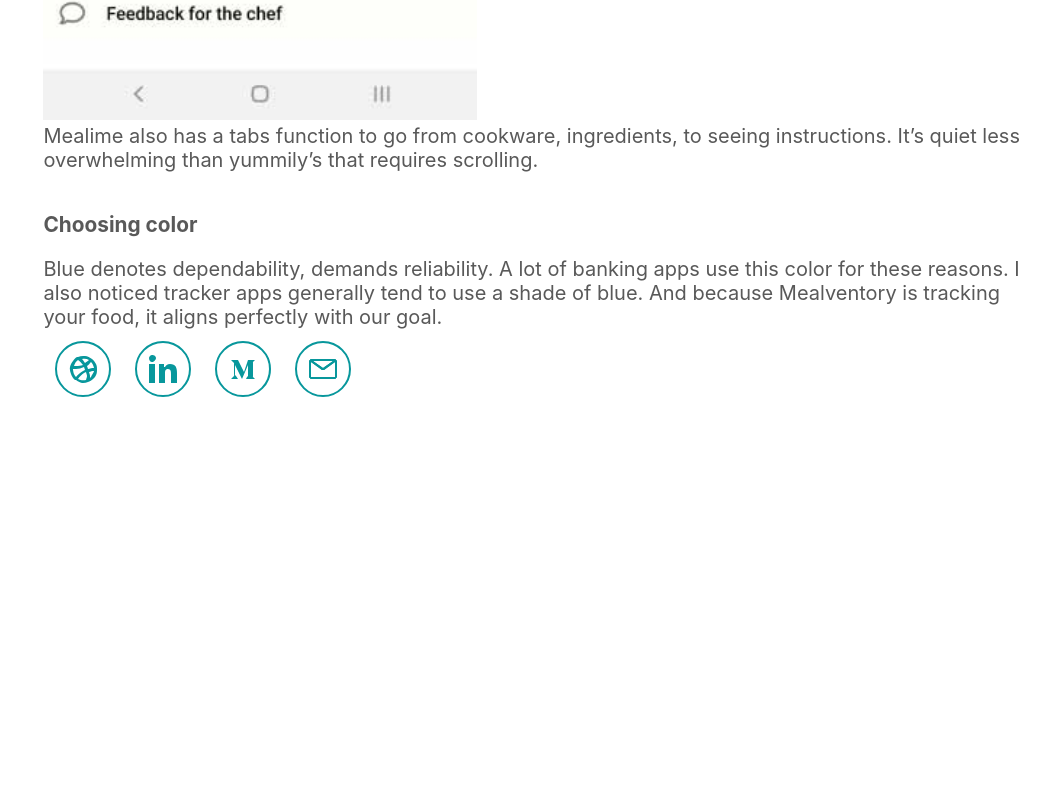
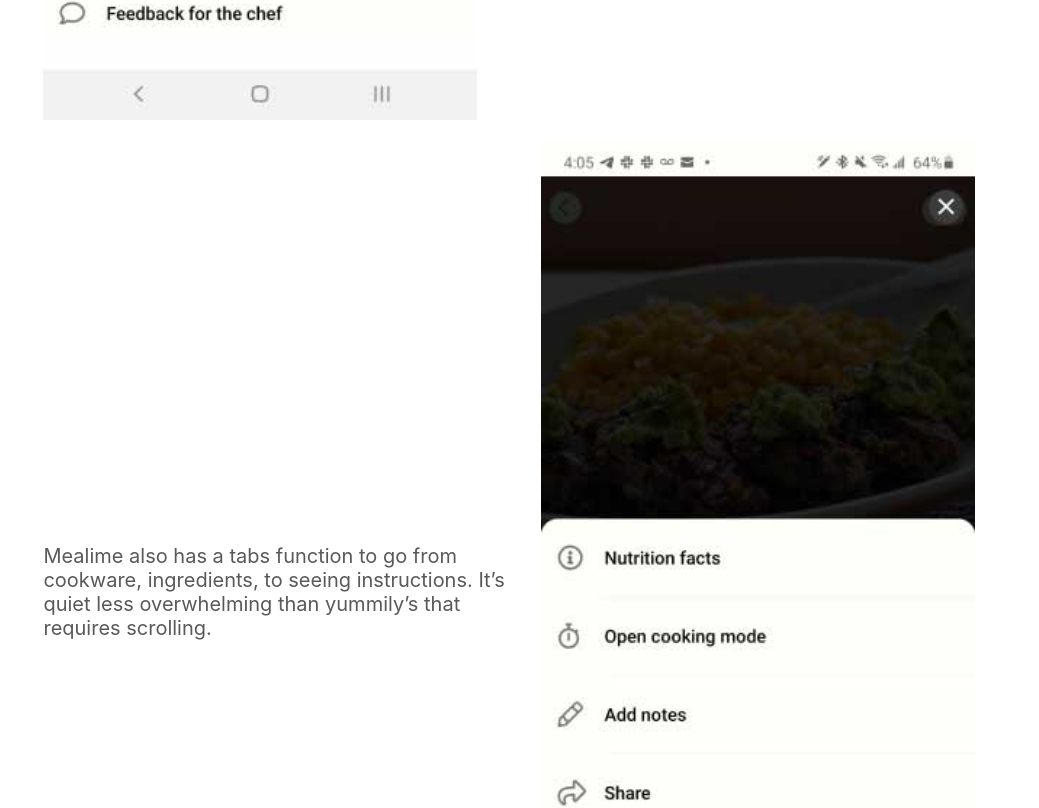
Before and after one commit to vishalicious213/mahiya, a React (Create React App) app: page /meal in a window 1280 px wide. Shown: the part 6277-7085 px from the top of the page, without its empty margins (241-1280 px from the left). Before the commit the page ends 6686 px from the top, so only its background shows below. Built offline with nearby package versions, Linux system fonts and the light colour scheme.

Commit message:
updated Mealventory

```diff
--- a/src/components/case-studies/Mealventory.js
+++ b/src/components/case-studies/Mealventory.js
@@ -100,7 +100,12 @@ function Meal() {
           <p className='case-font fifty-pad text-align-center'>Mealime on the other hand has a slew of options in a popup menu including printing and sharing recipe, nutrition facts etc.</p>
         </div>
 
-        <p className='case-font'>Mealime also has a tabs function to go from cookware, ingredients, to seeing instructions. It’s quiet less overwhelming than yummily’s that requires scrolling.</p>
+        <div className='text-and-img'>
+          <p className='case-font fifty-pad text-align-center'>Mealime also has a tabs function to go from cookware, ingredients, to seeing instructions. It’s quiet less overwhelming than yummily’s that requires scrolling.</p>
+          <div className='fifty-pad'>
+            <img className='ninety' src={img15} alt='Google Calendar schedule'></img>
+          </div>
+        </div>
 
         <h3 className='case-section-font'>Choosing color</h3>
         <p className='case-font'>Blue denotes dependability, demands reliability. A lot of banking apps use this color for these reasons. I also noticed tracker apps generally tend to use a shade of blue. And because Mealventory is tracking your food, it aligns perfectly with our goal.</p>
```
Also changed, not shown: src/img/case-study/meal/16.jpg (added).
